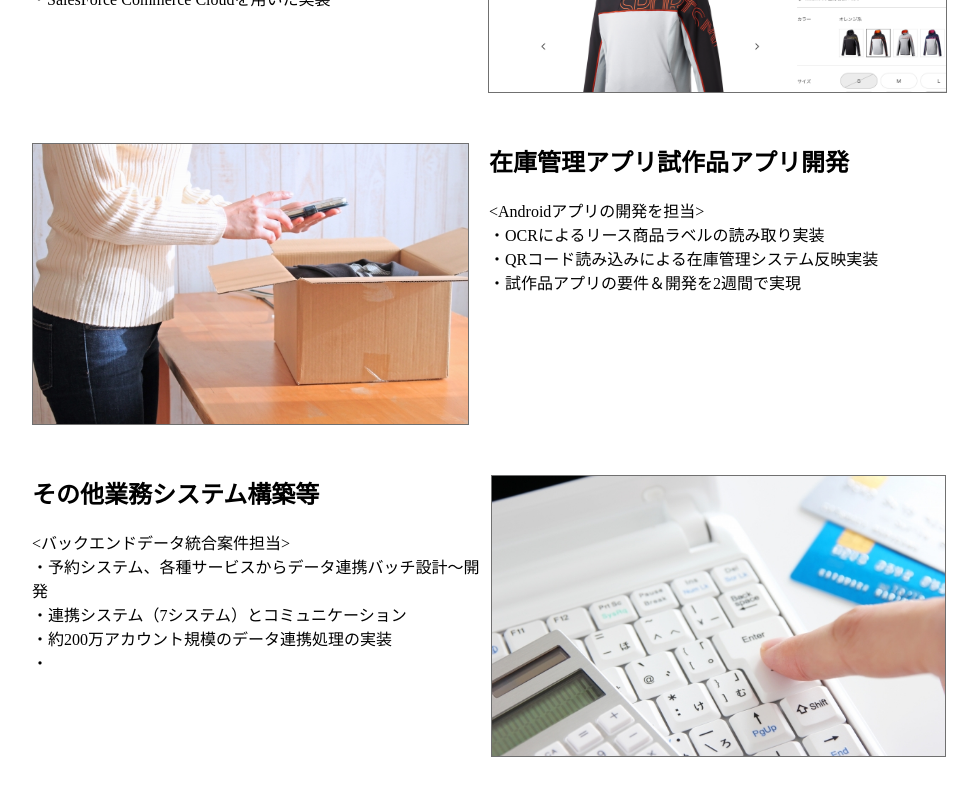
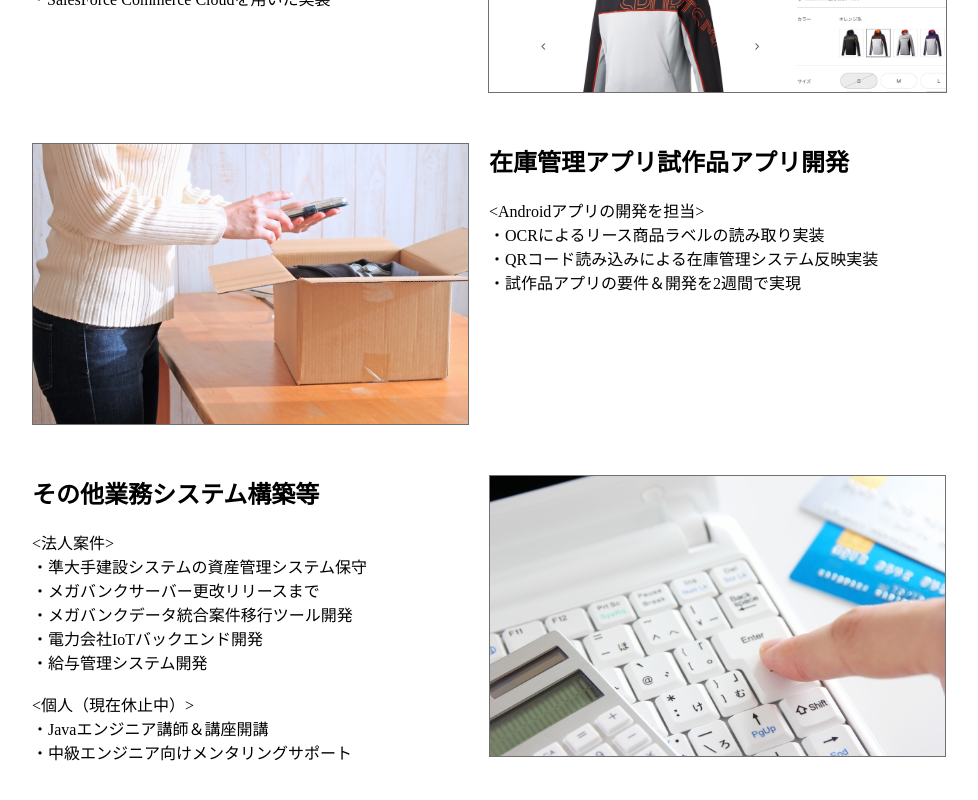
Before and after one commit to masayuki0220/portfolio, a Nuxt app: page /works in a window 1280 px wide. Shown: the part 1273-2073 px from the top of the page, without its empty margins (276-1254 px from the left). Built offline with nearby package versions, Linux system fonts and the light colour scheme.

Commit message:
docs: change other work data close #8

```diff
--- a/pages/works.vue
+++ b/pages/works.vue
@@ -98,11 +98,16 @@ export default Vue.extend({
           image: '/images/works/work_other.jpg',
           title: 'その他業務システム構築等',
           overviews: [
-            '<バックエンドデータ統合案件担当>',
-            '・予約システム、各種サービスからデータ連携バッチ設計〜開発',
-            '・連携システム（7システム）とコミュニケーション',
-            '・約200万アカウント規模のデータ連携処理の実装',
-            '・',
+            '<法人案件>',
+            '・準大手建設システムの資産管理システム保守',
+            '・メガバンクサーバー更改リリースまで',
+            '・メガバンクデータ統合案件移行ツール開発',
+            '・電力会社IoTバックエンド開発',
+            '・給与管理システム開発',
+            '',
+            '<個人（現在休止中）>',
+            '・Javaエンジニア講師＆講座開講',
+            '・中級エンジニア向けメンタリングサポート',
           ],
         },
       ],
```
